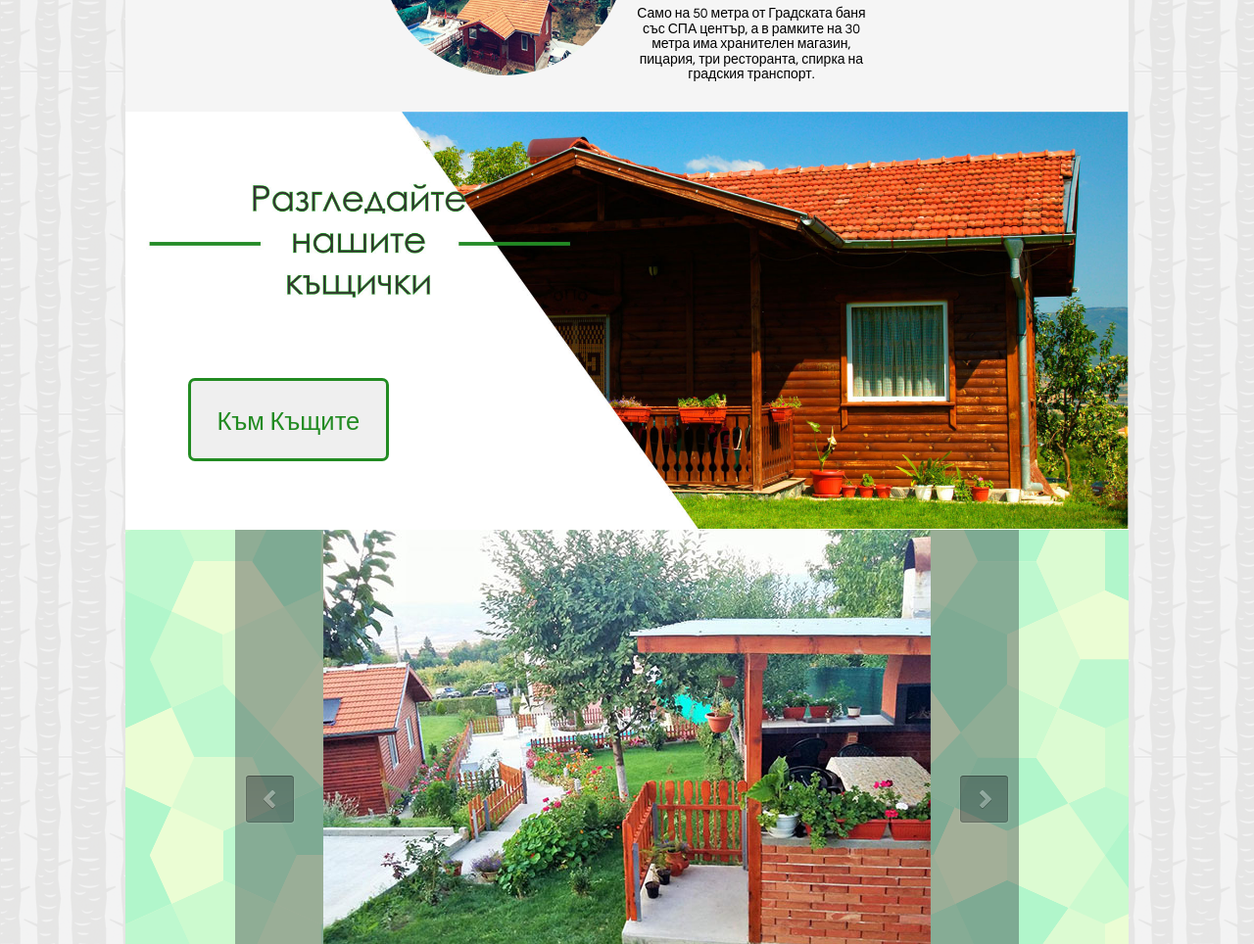
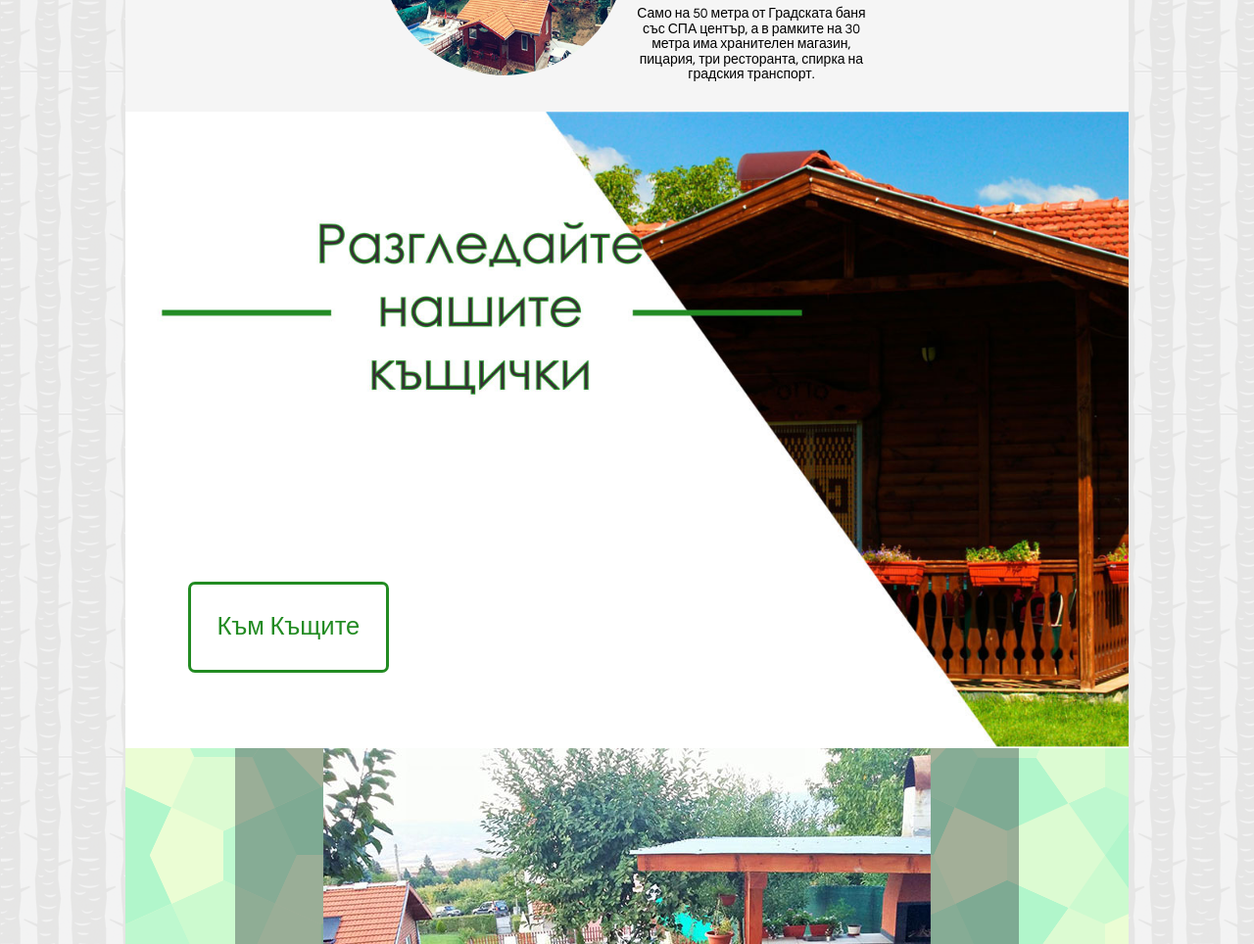
Before and after one commit to tarpovi/tarpovi, a plain HTML site: page index.html in a window 1280 px wide. Shown: the part 1327-2291 px from the top of the page at 98% size. Drawn offline with Linux system fonts and the light colour scheme.

Commit message:
Fixed Button redirection
-fix

```diff
--- a/index.html
+++ b/index.html
@@ -107,9 +107,7 @@
         </div>
     </div>
     <div class="houses-link-gallery">
-        <!--<img class="text-image" src="Gallery/Text.png" alt="Разгледайте нашите къщички">-->
-        <img src="img/Houses/homepage.jpg" alt="Къща за гости Тарпови"/>
-        <button><a href="gallery.html">Към Къщите</a></button>
+        <a href="gallery.html"> Към Къщите</a>
     </div>
 
     <div id="jssor_2"
@@ -256,7 +254,7 @@
                            placeholder="Дата на напускане">
 
                     <textarea name="Съобщение" placeholder="Съобщение"></textarea>
-                    <input type="hidden" name="_next" value="www.tarpovi.com" />
+                    <input type="hidden" name="_next" value="www.tarpovi.com"/>
                     <input type="submit" value="Изпрати">
                 </form>
             </div>
--- a/style.css
+++ b/style.css
@@ -63,7 +63,7 @@ nav.navbar li :hover {
     display: inline-block;
     width: 15%;
     vertical-align: middle;
-    border-left: 1px solid rgba(193,193,193,0.5);
+    border-left: 1px solid rgba(193, 193, 193, 0.5);
 }
 
 nav.navbar li a {
@@ -162,50 +162,33 @@ nav.shrink button {
 }
 
 .houses-link-gallery {
-    width: 100%;
-    height: auto;
+    height: 650px;
+    background: url('img/Houses/homepage.jpg') no-repeat;
+    background-size: cover;
     position: relative; /* Permalink - use to edit and share this gradient: http://colorzilla.com/gradient-editor/#ffffff+0,e5e5e5+100;White+3D */
-    background: rgb(255, 255, 255); /* Old browsers */
-    background: -moz-linear-gradient(top, rgba(255, 255, 255, 1) 0%, rgba(229, 229, 229, 1) 100%); /* FF3.6-15 */
-    background: -webkit-linear-gradient(top, rgba(255, 255, 255, 1) 0%, rgba(229, 229, 229, 1) 100%); /* Chrome10-25,Safari5.1-6 */
-    background: linear-gradient(to bottom, rgba(255, 255, 255, 1) 0%, rgba(229, 229, 229, 1) 100%); /* W3C, IE10+, FF16+, Chrome26+, Opera12+, Safari7+ */
-    filter: progid:DXImageTransform.Microsoft.gradient(startColorstr='#ffffff', endColorstr='#e5e5e5', GradientType=0); /* IE6-9 */
 
 }
 
-.houses-link-gallery button {
+.houses-link-gallery a {
     display: block;
     width: 20%;
-    height: 20%;
+    padding: 2vw 0;
     border: 3px solid forestgreen;
     border-radius: 7px;
     position: absolute;
-    bottom: 5em;
+    bottom: 3em;
     left: 5vw;
-    padding: 0;
+    font-size: 2vw;
+    text-decoration: none;
+    color: forestgreen;
+    text-align: center;
 }
 
-.houses-link-gallery button:hover {
+.houses-link-gallery a:hover {
     background-color: forestgreen;
-}
-
-.houses-link-gallery button:hover > a {
     color: white;
 }
 
-.houses-link-gallery a {
-    display: inline-block;
-    padding: 12% 10%;
-    font-size: 2vw;
-    text-decoration: none;
-    color: forestgreen;
-}
-
-.houses-link-gallery img {
-    width: 100%;
-    display: inline-block;
-    z-index: -1;
-}
 
 .text-image {
     z-index: +1 !important;
@@ -249,6 +232,7 @@ nav.shrink button {
     width: 39%;
     padding: 20px;
 }
+
 #contacts {
     width: 60%;
     font-size: 1vw;
@@ -270,7 +254,6 @@ nav.shrink button {
     background-color: rgba(0, 0, 0, 0.5);
     padding-bottom: 20px;
 }
-
 
 .terms-text {
     overflow-y: scroll;
@@ -389,22 +372,29 @@ a {
 }
 
 .contactForm input[class="form-control-date"] {
-    display: inline-block; !important;
-    width: 35%; !important;
+    display: inline-block;
+!important;
+    width: 35%;
+!important;
 }
+
 @media only screen and (max-width: 1200px) {
-    #container{
+    #container {
         width: 100%;
     }
-    nav.shrink button{
+
+    nav.shrink button {
         font-size: 3vw;
     }
-    .navbar-body ul li{
+
+    .navbar-body ul li {
         font-size: 2vw;
     }
-    nav.shrink ul li{
-        font-size:2vw;
+
+    nav.shrink ul li {
+        font-size: 2vw;
     }
+
     #navbar-header {
         margin-top: 10px;
     }
```
